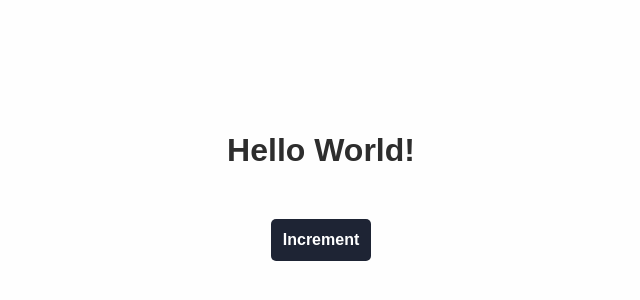
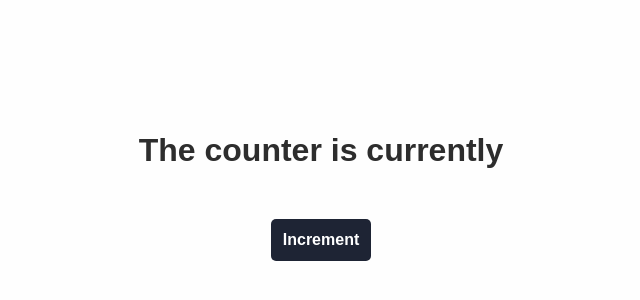
Before and after one commit to alan-nascimento/counter-app, a React (Create React App) app: page / in a window 1280 px wide. Shown: the part 204-504 px from the top of the page, without its empty margins (319-959 px from the left). Built offline with nearby package versions, Linux system fonts and the light colour scheme; the HTML template or start-up script is replaced by a standard one.

Commit message:
Removing data-ttest at env production and render testing

```diff
--- a/src/App.js
+++ b/src/App.js
@@ -6,8 +6,8 @@ export default class App extends Component {
   render() {
     return (
       <div className="App" data-test="component-app">
-        <h1>Hello World!</h1>
-        <button>Increment</button>
+        <h1 data-test="counter-display">The counter is currently</h1>
+        <button data-test="increment-button">Increment</button>
       </div>
     );
   }
```
Also changed, not shown: package.json (+4 -3 lines), .babelrc (added), config-overrides.js (added), 2 other files (tests, documents, lock files or other folders).
